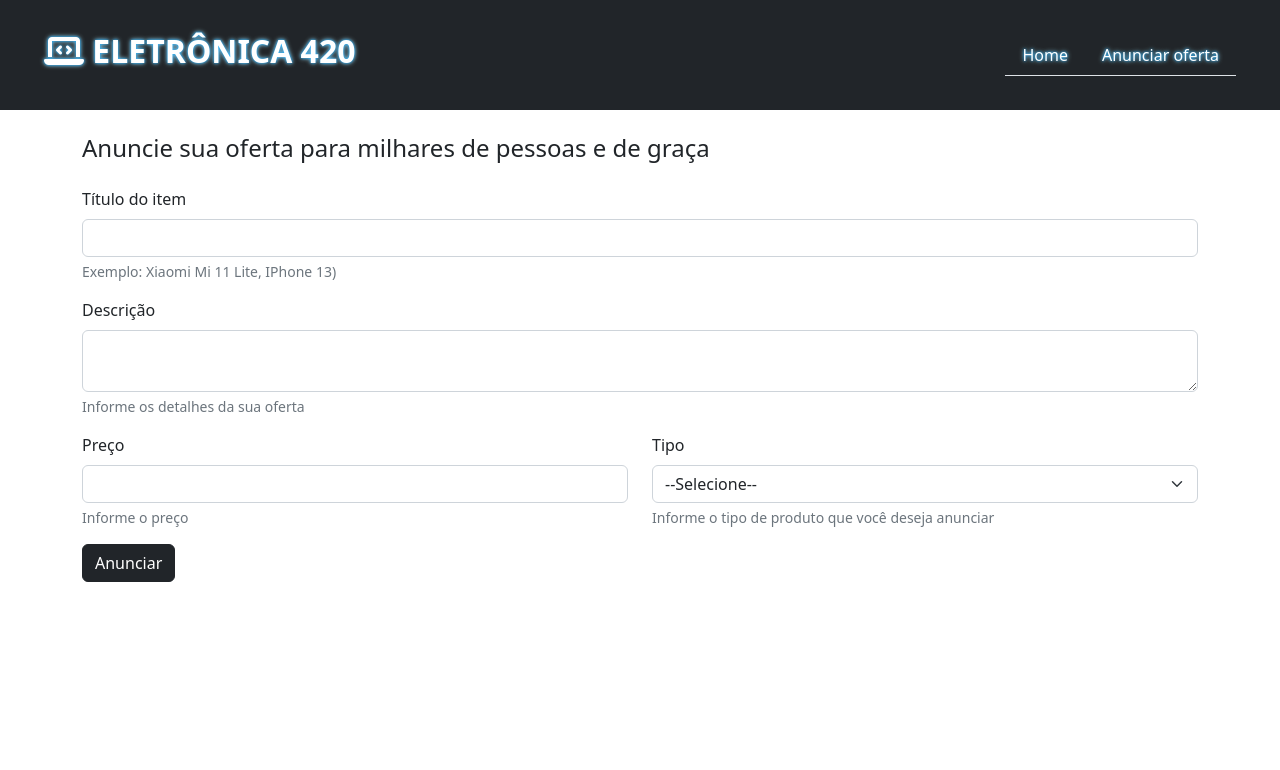
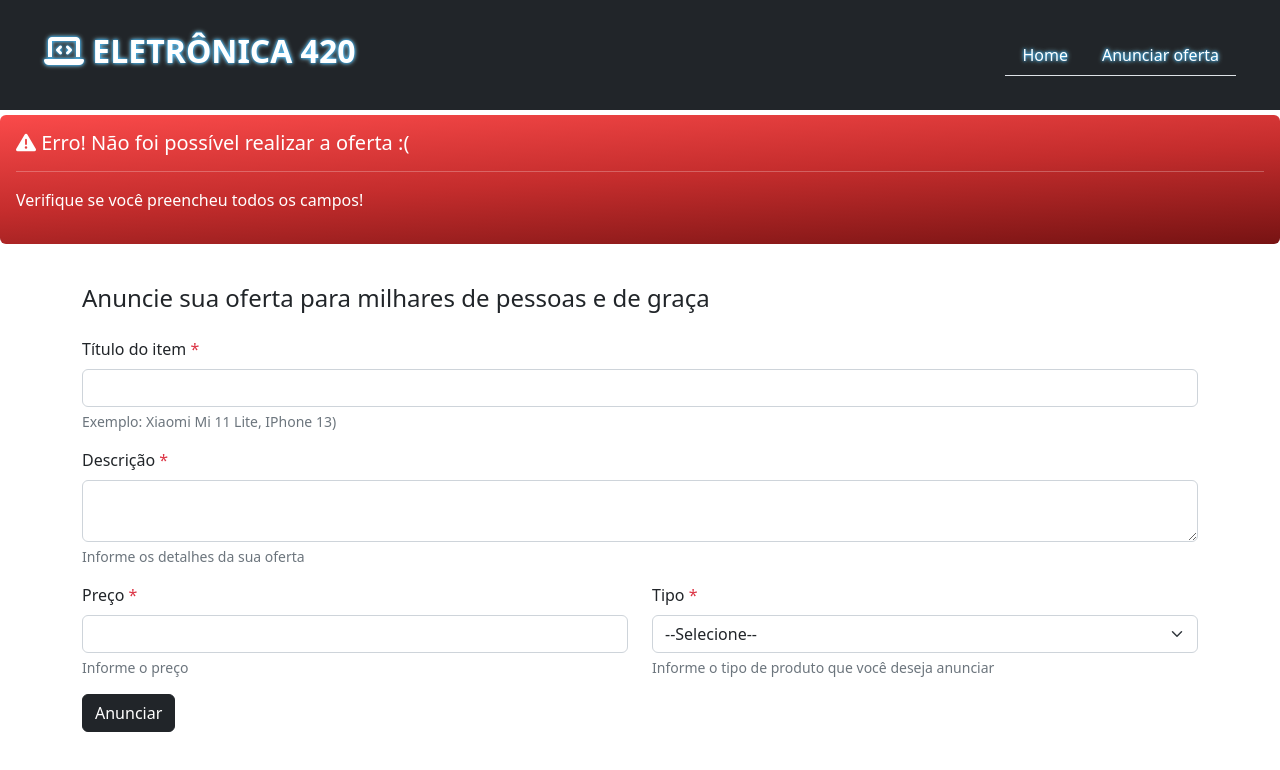
Before and after one commit to mateusmaranhao12/eletronica420, a Vue app: page /anunciar-oferta in a window 1280 px wide. Both pictures are taken after a click on the button "Anunciar". Shown: the top 770 px of the page. Built offline with nearby package versions, Linux system fonts and the light colour scheme.

Commit message:
Implements Alerta.vue
Implemented Alerta.vue with feed of error and success

```diff
--- a/package.json
+++ b/package.json
@@ -9,6 +9,7 @@
   },
   "dependencies": {
     "core-js": "^3.6.5",
+    "mitt": "^3.0.0",
     "sass": "^1.56.1",
     "vue": "^3.0.0",
     "vue-router": "^4.0.0-0"
--- a/src/App.vue
+++ b/src/App.vue
@@ -1,18 +1,50 @@
 <template>
   <Header></Header>
+  <alerta v-if="exibirAlerta" :tipo="alerta.tipo">
+    <template v-slot:titulo>
+        <h5><i :class="iconeAlerta"></i> {{alerta.titulo}}</h5>
+    </template>
+      <p>{{alerta.descricao}}</p>
+  </alerta>
   <router-view/>
 </template>
 
 <script>
 
+  import Alerta from './components/Alerta.vue';
   import Header from './components/Header.vue';
 
   export default {
     name: 'App',
 
+    data: () => ({
+      exibirAlerta: false,
+      alerta: { titulo: '', descricao: '', tipo: '', icone: '' }
+    }),
+
     components: {
+      Alerta,
       Header
     },
+
+    mounted() {
+      this.emitter.on('alerta', (a) => {
+
+        this.alerta = a
+        this.exibirAlerta = true
+        setTimeout(() => this.exibirAlerta = false, 4000)
+      })
+    },
+
+    computed: {
+      iconeAlerta() {
+        switch(this.alerta.tipo) {
+            case 'erro': return 'fa-solid fa-triangle-exclamation'
+            case 'sucesso': return 'fa-solid fa-square-check'
+            default: return 'fa-solid fa-square-check'
+        }
+      }
+    }
   }
 
 </script>
--- /dev/null
+++ b/src/components/Alerta.vue
@@ -0,0 +1,29 @@
+<template>
+    <div :class="estiloAlerta" role="alert">
+        <slot name="titulo">
+
+        </slot>
+        <hr>
+        <slot>
+
+        </slot>
+    </div>
+</template>
+
+<script>
+
+export default {
+    name: 'Alerta',
+    props: { tipo: String },
+
+    computed: {
+        estiloAlerta() {
+            switch(this.tipo) {
+                case 'erro': return 'alert alert-danger'
+                case 'sucesso': return 'alert alert-success'
+                default: return 'alert alert-success'
+            }
+        }
+    }
+}
+</script>
--- a/src/components/Oferta.vue
+++ b/src/components/Oferta.vue
@@ -1,10 +1,10 @@
 <template>
-    <div class="card mt-5 mb-2">
+    <div class="card mb-5">
         <div class="card-header bg-dark text-white">
             <div class="row">
                 <div class="col d-flex justify-content-between">
                     <div>
-                       {{titulo}}
+                        <i :class="iconeOferta"></i> {{titulo}}
                     </div>
                     <div>
                         <div class="form-check form-switch">
@@ -39,10 +39,7 @@ export default {
         },
         descricao: {
             type: String,
-            //default: 'O remetente não adicinou uma descrição para essa oferta'
-            default() {
-                return 'O usuário não adicionou descrição'
-            }
+            required: true
         },
         preco: {
             type: [ Number, String ],
@@ -72,6 +69,14 @@ export default {
             let dataPublicacao = new Date(this.publicacao)
             //return dataPublicacao.toLocaleString('pt-BR')
             return dataPublicacao.toLocaleDateString('pt-BR')
+        },
+
+        iconeOferta() {
+            switch(this.tipo) {
+                case '1': return 'fa-solid fa-computer'
+                case '2': return 'fa-solid fa-mobile-screen-button'
+            }
+            return ''
         }
     }
 
--- a/src/components/Ofertas.vue
+++ b/src/components/Ofertas.vue
@@ -1,22 +1,22 @@
 <template>
-    <div class="col-md-3">
+    <div class="col-md-3 mb-5">
         <h4><i class="fa-sharp fa-solid fa-cart-shopping"></i> Ofertas anunciadas</h4>
     </div>
-    <div class="col-md-3">
+    <div class="col-md-3 mb-5">
         <select class="form-select">
             <option value="">Filtrar ofertas</option>
             <option>A - Z</option>
             <option>Z - A</option>
         </select>
     </div>
-    <div class="col-md-3">
+    <div class="col-md-3 mb-5">
         <select class="form-select">
             <option value="">Filtrar tipo</option>
             <option>Celular</option>
             <option>Computador</option>
         </select>
     </div>
-    <div class="col-md-3">
+    <div class="col-md-3 mb-5">
         <minha-lista />
     </div>
     <div class="ofertas" v-for="(oferta, index) in ofertas" :key="index">
--- a/src/main.js
+++ b/src/main.js
@@ -1,5 +1,15 @@
 import { createApp } from 'vue'
 import App from './App.vue'
 import router from './router'
+//importar o pacote mitt
+import mitt from 'mitt'
 
-createApp(App).use(router).mount('#app')
+
+//criar a instância do pacote mitt
+const emitter = mitt()
+
+const app = createApp(App)
+
+app.config.globalProperties.emitter = emitter
+
+app.use(router).mount('#app')
--- a/src/scss/index.scss
+++ b/src/scss/index.scss
@@ -33,3 +33,20 @@
         text-shadow: $text-shadow-jumbotron;
     }
   }
+
+  //alerta
+
+  .alert-danger {
+    margin-top: 5px;
+    background: rgb(222,222,222);
+    background: linear-gradient(177deg, rgba(222,222,222,1) 0%, rgb(250, 74, 74) 0%, rgb(197, 45, 45) 49%, rgb(119, 19, 19) 100%);
+    color: $branco;
+    border: none;
+  }
+
+  .alert-success {
+    margin-top: 5px;
+    background: rgb(222,222,222);
+    background: linear-gradient(177deg, rgba(222,222,222,1) 0%, rgb(10, 194, 0) 0%, rgb(17, 146, 0) 49%, rgb(0, 117, 16) 100%);
+    color: $branco;
+  }
--- a/src/views/AnunciarOferta.vue
+++ b/src/views/AnunciarOferta.vue
@@ -10,7 +10,7 @@
       <div class="row mt-3">
         <div class="col">
           <label class="form-label">
-            Título do item
+            Título do item <span class="text-danger">*</span>
           </label>
           <input type="text" class="form-control" v-model="titulo">
           <div class="form-text">
@@ -22,7 +22,7 @@
       <div class="row mt-3">
         <div class="col">
           <label class="form-label">
-            Descrição
+            Descrição <span class="text-danger">*</span>
           </label>
           <textarea type="text" class="form-control" v-model="descricao"></textarea>
           <div class="form-text">
@@ -34,7 +34,7 @@
       <div class="row mt-3">
         <div class="col">
           <label class="form-label">
-            Preço
+            Preço <span class="text-danger">*</span>
           </label>
           <input type="number" class="form-control" v-model="preco">
           <div class="form-text">
@@ -44,7 +44,7 @@
 
         <div class="col">
           <label class="form-label">
-            Tipo
+            Tipo <span class="text-danger">*</span>
           </label>
           <select class="form-select" v-model="tipo">
             <option value="">--Selecione--</option>
@@ -101,9 +101,27 @@
           publicacao: dataAtual.toISOString()
         })
 
-        localStorage.setItem('ofertas', JSON.stringify(ofertas))
+        if(this.validarFormulario()) {
 
-        this.resetaFormulario()
+          localStorage.setItem('ofertas', JSON.stringify(ofertas))
+
+          this.emitter.emit('alerta', {
+            tipo: 'sucesso',
+            titulo: `A oferta ${this.titulo} foi anunciada com sucesso :)`,
+            descricao: 'Agora sua oferta poderá ser comprada por milhares de pessoas, é isso aí!!!'
+          })
+
+          this.resetaFormulario()
+
+        } else {
+
+          this.emitter.emit('alerta', {
+            tipo: 'erro',
+            titulo: `Erro! Não foi possível realizar a oferta :(`,
+            descricao: 'Verifique se você preencheu todos os campos!'
+          })
+
+        }
 
       },
 
@@ -112,6 +130,17 @@
         this.descricao = '',
         this.preco = '',
         this.tipo = ''
+      },
+
+      validarFormulario() {
+        let valido = true
+
+        if(this.titulo === '') valido = false
+        if(this.descricao === '') valido = false
+        if(this.preco === '') valido = false
+        if(this.tipo === '') valido = false
+
+        return valido
       }
 
     }
```
Also changed, not shown: 1 other file (tests, documents, lock files or other folders).
